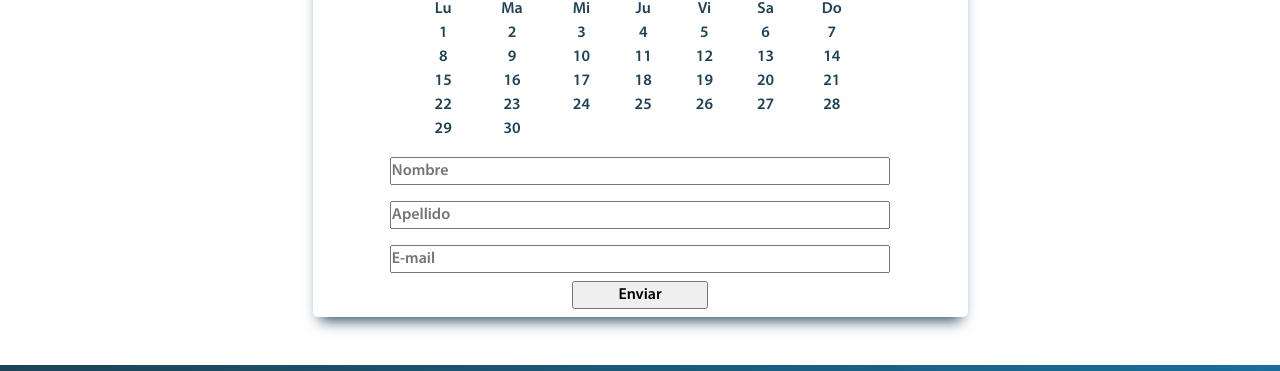
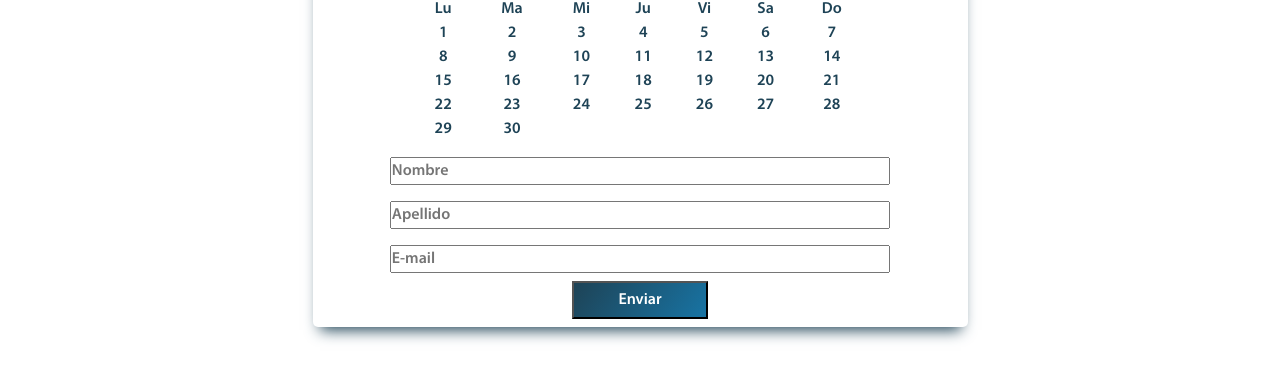
Before and after one commit to Mishainx/Prueba, a website: page pages/turnos.html in a window 1280 px wide. Shown: the part 283-654 px from the top of the page. Drawn offline with nearby package versions, Linux system fonts and the light colour scheme.

Commit message:
entrega final

```diff
--- a/pages/turnos.html
+++ b/pages/turnos.html
@@ -138,7 +138,7 @@
           <input class="col-11 m-2 i-color" type="text" placeholder="Nombre">
           <input class="col-11 m-2 i-color" type="text" placeholder="Apellido">
           <input class="col-11 m-2 i-color" type="email" name="" id="" placeholder="E-mail">
-          <input class="col-3"   type="button" value="Enviar">
+          <input class="col-3 btn-estilo fs-6"   type="button" value="Enviar">
         </form>
     </section>
     <!--Fin calendario-->
```
